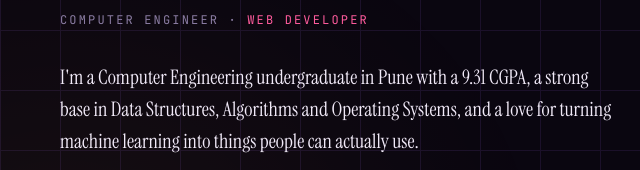
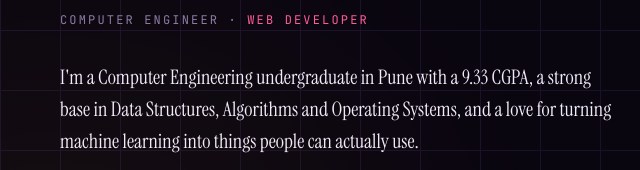
Before and after one commit to KshitiPuranik15/Portfolio, a plain HTML site: page index.html in a window 1280 px wide. Shown: the part 450-620 px from the top of the page, 0-640 px from the left. Drawn offline with Linux system fonts and the light colour scheme.

Commit message:
Update index.html

```diff
--- a/index.html
+++ b/index.html
@@ -78,7 +78,7 @@ footer{text-align:center;padding:30px;color:var(--muted);border-top:1px solid va
     <span class="badge mono">● Open to internships</span>
     <h1>Kshiti <em>Puranik</em></h1>
     <p class="mono role">Computer Engineer · <b id="typed"></b></p>
-    <p class="bio">I'm a Computer Engineering undergraduate in Pune with a 9.31 CGPA, a strong base in Data Structures, Algorithms and Operating Systems, and a love for turning machine learning into things people can actually use.</p>
+    <p class="bio">I'm a Computer Engineering undergraduate in Pune with a 9.33 CGPA, a strong base in Data Structures, Algorithms and Operating Systems, and a love for turning machine learning into things people can actually use.</p>
     <p class="bio">As Social Media Co-Head of the ACM Student Chapter, I've helped promote technical events with 800+ participants, and I build projects that combine clean web interfaces with thoughtful, honest ML.</p>
     <div class="btns"><a class="btn f mono" href="#project">See my work</a><a class="btn mono" href="#contact">Get in touch</a></div>
   </div>
```
